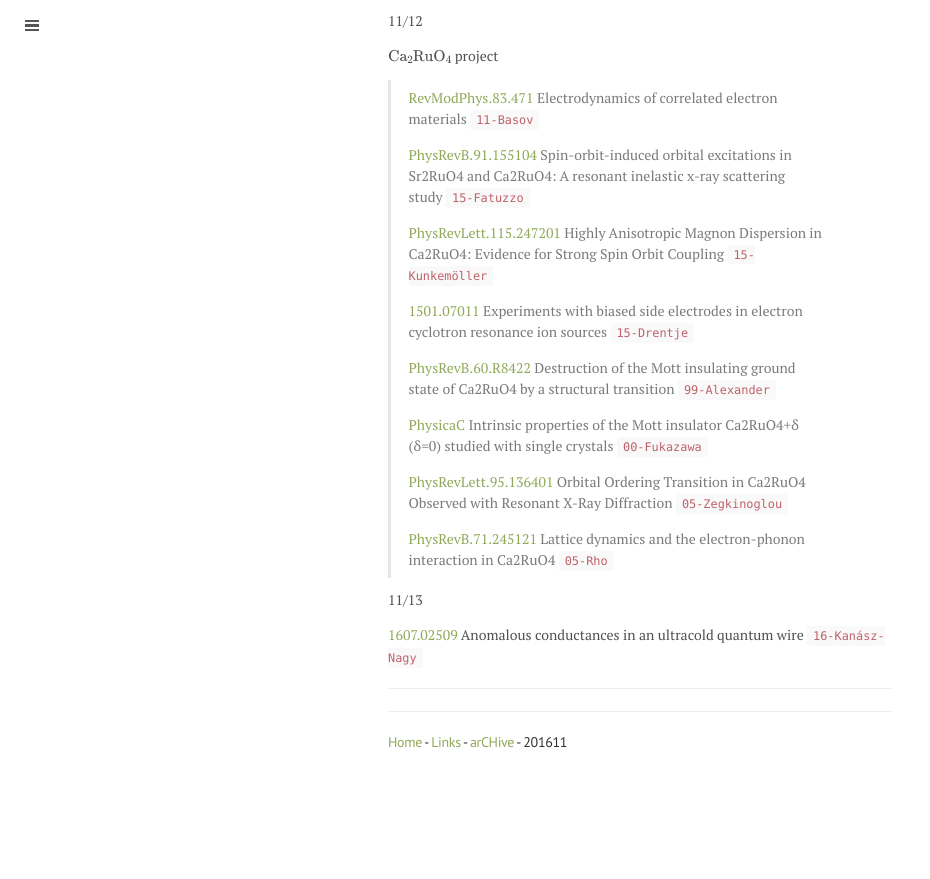
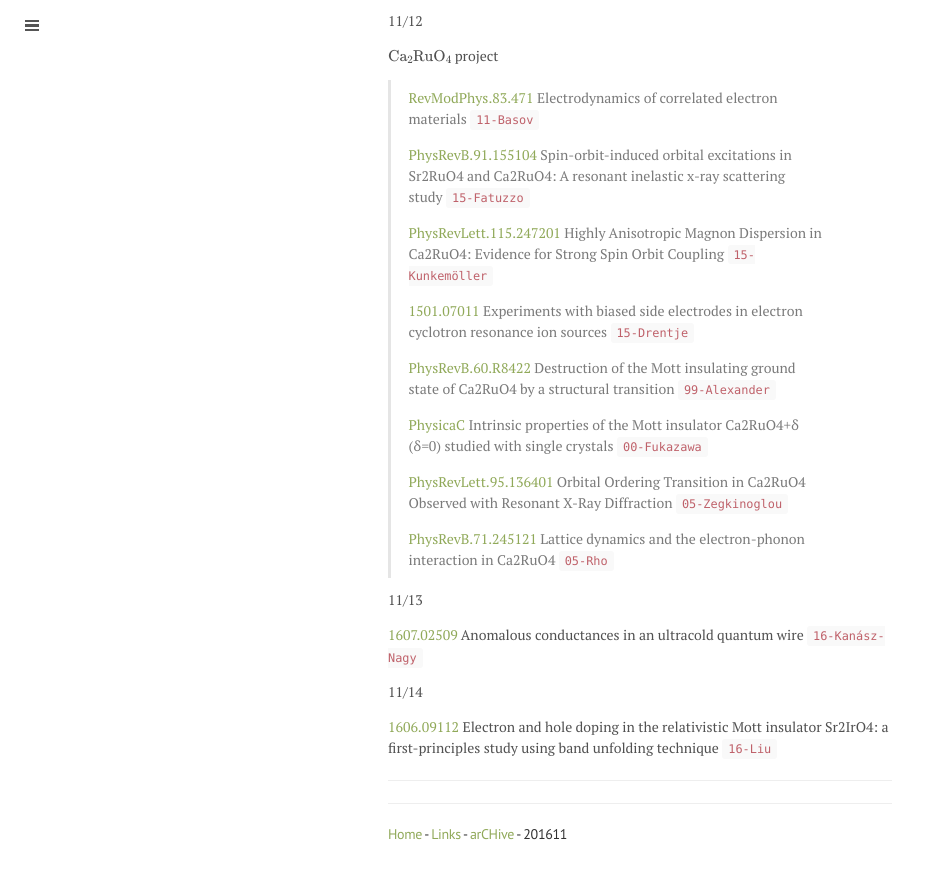
Before and after one commit to qkrwlsghdcjsworlt/work, a Jekyll site: the page built from 201611.md, in a window 1280 px wide and 900 px high, scrolled down 2330 px. Shown: the top 879 px of the window, without its empty margins (0-930 px from the left). Built offline with Jekyll 4.4.1, drawn with Linux system fonts in a browser that asks for light colours; formulas are drawn with MathJax 3; before the commit the page ends 3138 px from its top, so only the background shows below that.

Commit message:
“update”

```diff
--- a/201611.md
+++ b/201611.md
@@ -116,7 +116,9 @@ title: 201611
 
 [1607.02509](https://arxiv.org/abs/1607.02509) Anomalous conductances in an ultracold quantum wire `16-Kanász-Nagy`
 
+11/14
 
+[1606.09112](https://arxiv.org/abs/1606.09112) Electron and hole doping in the relativistic Mott insulator Sr2IrO4: a first-principles study using band unfolding technique `16-Liu`
 
 
 ---
```
